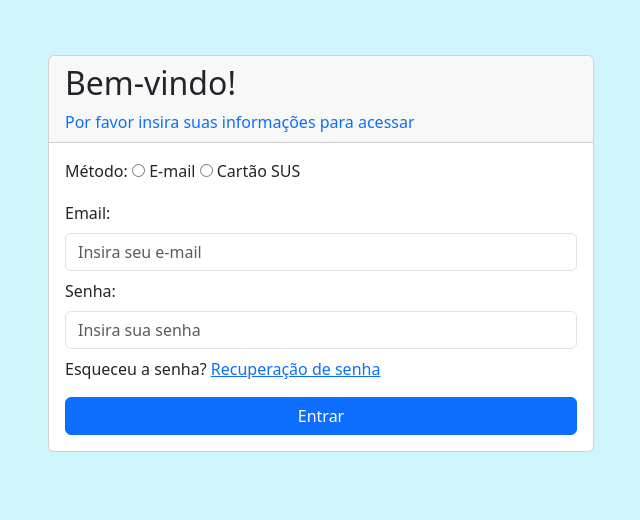
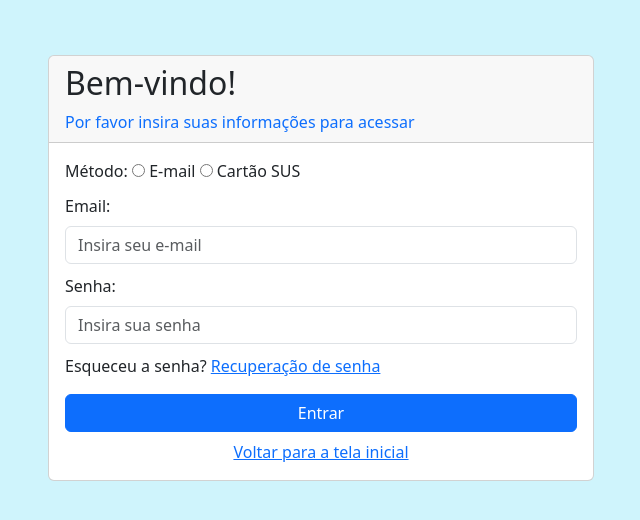
Before and after one commit to Matheusl-Silva/ProjetoDesenv, a PHP site: page /login.html in a window 1280 px wide. Shown: the part 136-656 px from the top of the page, without its empty margins (319-959 px from the left). Run offline with PHP 8.4, Linux system fonts and the light colour scheme.

Commit message:
feat: botão de voltar à tela inicial

```diff
--- a/css/login.css
+++ b/css/login.css
@@ -2,6 +2,11 @@
    margin-top: 35%;
 }
 
-input{
-    margin-bottom: 3%;
+.form-group{
+    margin-bottom: 2%;
+    margin-top: 2%;
 }
+
+#metodo{
+    margin-top: 0;
+}
--- a/login.html
+++ b/login.html
@@ -18,7 +18,7 @@
             </div>
             <div class="card-body">
               <form>
-                <div class="form-group mb-2">
+                <div class="form-group mb-2" id="metodo">
                     <span>Método:</span>
                     <input type="radio" id="rademail" name="metodo">
                     <label for="rademail">E-mail</label>
@@ -33,11 +33,14 @@
                   <label for="senha" class="form-label">Senha:</label>
                   <input type="password" class="form-control mb-2" placeholder="Insira sua senha">
                 </div>
-                <div class="form-group col-12">
+                <div class="col-12">
                   <span>Esqueceu a senha?</span>
                   <a href="">Recuperação de senha</a>
                 </div>
-                <button type="submit" class="btn btn-primary col-12 mt-3">Entrar</button>
+                <button type="submit" class="btn btn-primary col-12 mt-3 mb-2">Entrar</button>
+                <div class="d-flex justify-content-center">
+                  <a href="index.html">Voltar para a tela inicial</a>
+                </div>
               </form>
             </div>
           </div>
```
